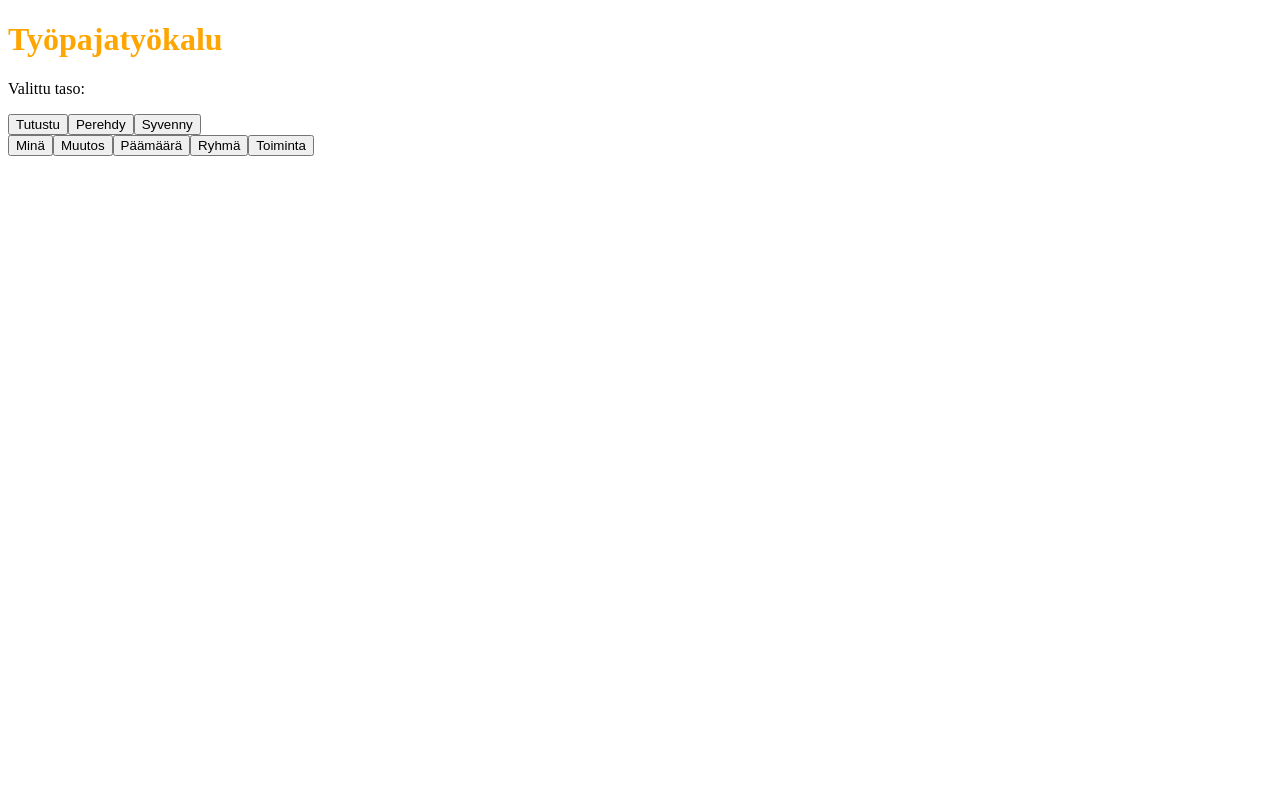
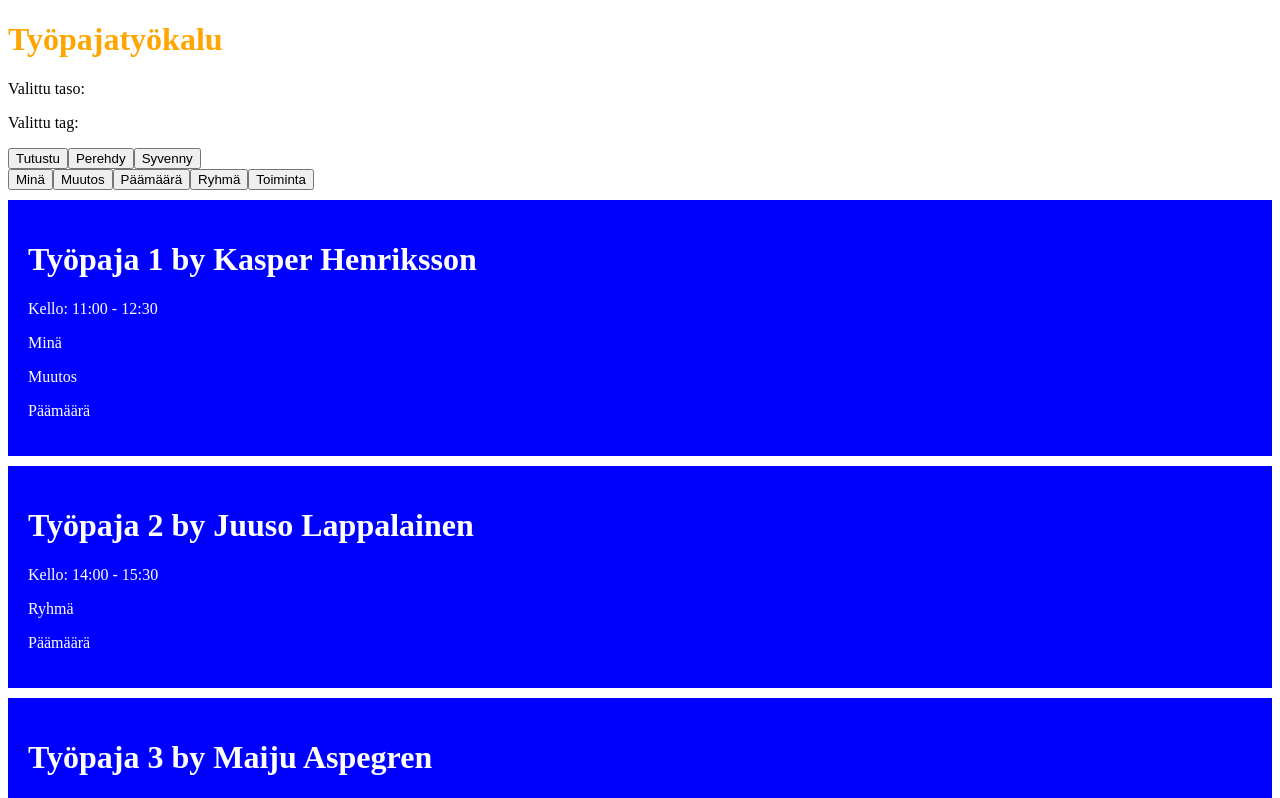
Before and after one commit to marttajamsen/Tyopajatyokalu, a React (Create React App) app: page / in a window 1280 px wide. Shown: the top 798 px of the page. Built offline with nearby package versions, Linux system fonts and the light colour scheme.

Commit message:
Level AND tag work

```diff
--- a/src/App.js
+++ b/src/App.js
@@ -9,14 +9,18 @@ class App extends Component {
 
     this.state = {
       selectedLevel: null,
-      selectedTags: []
+      selectedTag: null,
+      selectedTags: [],
+      filtered: []
     }
   }
 
-  handleTagClicked(tag) {
+  handleTagClicked = (tag) => {
     console.log("tag", tag)
+    console.log("event tags", events[0].tags)
     console.log("tags", this.state.selectedTags)
 
+    this.setState({ selectedTag: tag })
   }
 
   renderTags(tags) {
@@ -31,12 +35,21 @@ class App extends Component {
 
   renderEvents() {
 
+    const { selectedLevel, selectedTag } = this.state
+
+
     const filtered = events.filter(event => {
-      if (event.level === this.state.selectedLevel) {
-        return true;
-      } else {
-        return false;
+      const levelNotMatch = selectedLevel && event.level !== selectedLevel
+      const tagNotMatch = selectedTag && event.tags.indexOf(selectedTag) === -1
+
+
+      if (levelNotMatch) {
+        return false
       }
+      if (tagNotMatch) {
+        return false
+      }
+      return true
     });
 
     return filtered.map(event => {
@@ -61,14 +74,14 @@ class App extends Component {
   renderTagfilters(tags) {
     return tags.map(tag => {
       return (
-        <button onClick={() => this.handleTagClicked(tag) }>{tag}</button>
+        <button onClick={() => this.handleTagClicked(tag)}>{tag}</button>
       )
     })
   }
 
 
   render() {
-    const mapped = events.map(event => event.name);
+    // const mapped = events.map(event => event.name);
 
     const skillLevels = [];
     const tags = [];
@@ -96,6 +109,7 @@ class App extends Component {
         <div>
           <h1 className="Title">Työpajatyökalu</h1>
           <p>Valittu taso:  {this.state.selectedLevel}</p>
+          <p>Valittu tag:  {this.state.selectedTag}</p>
           <div className="SkillLevelFilters">
             {this.renderFilters(skillLevels)}
           </div>
```
